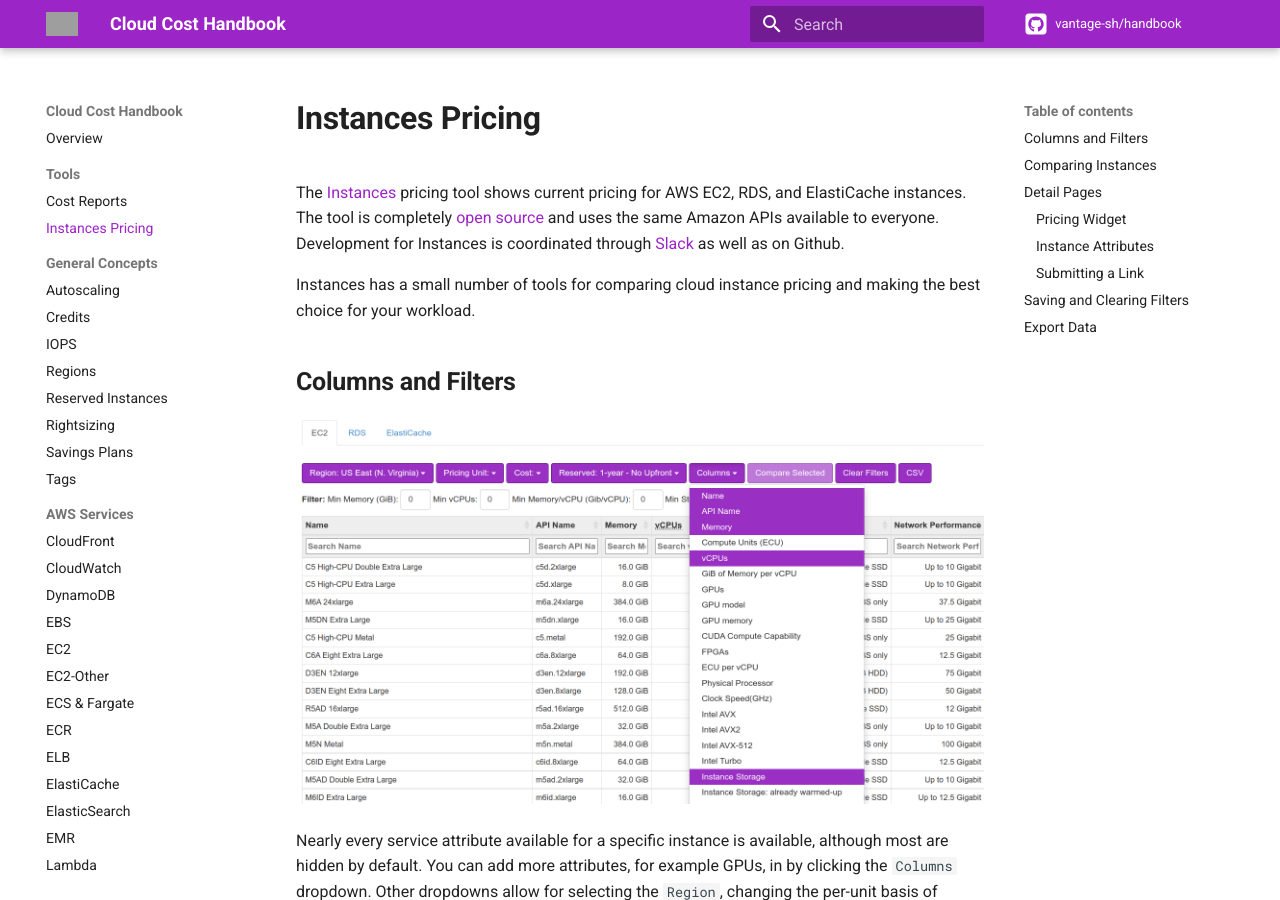
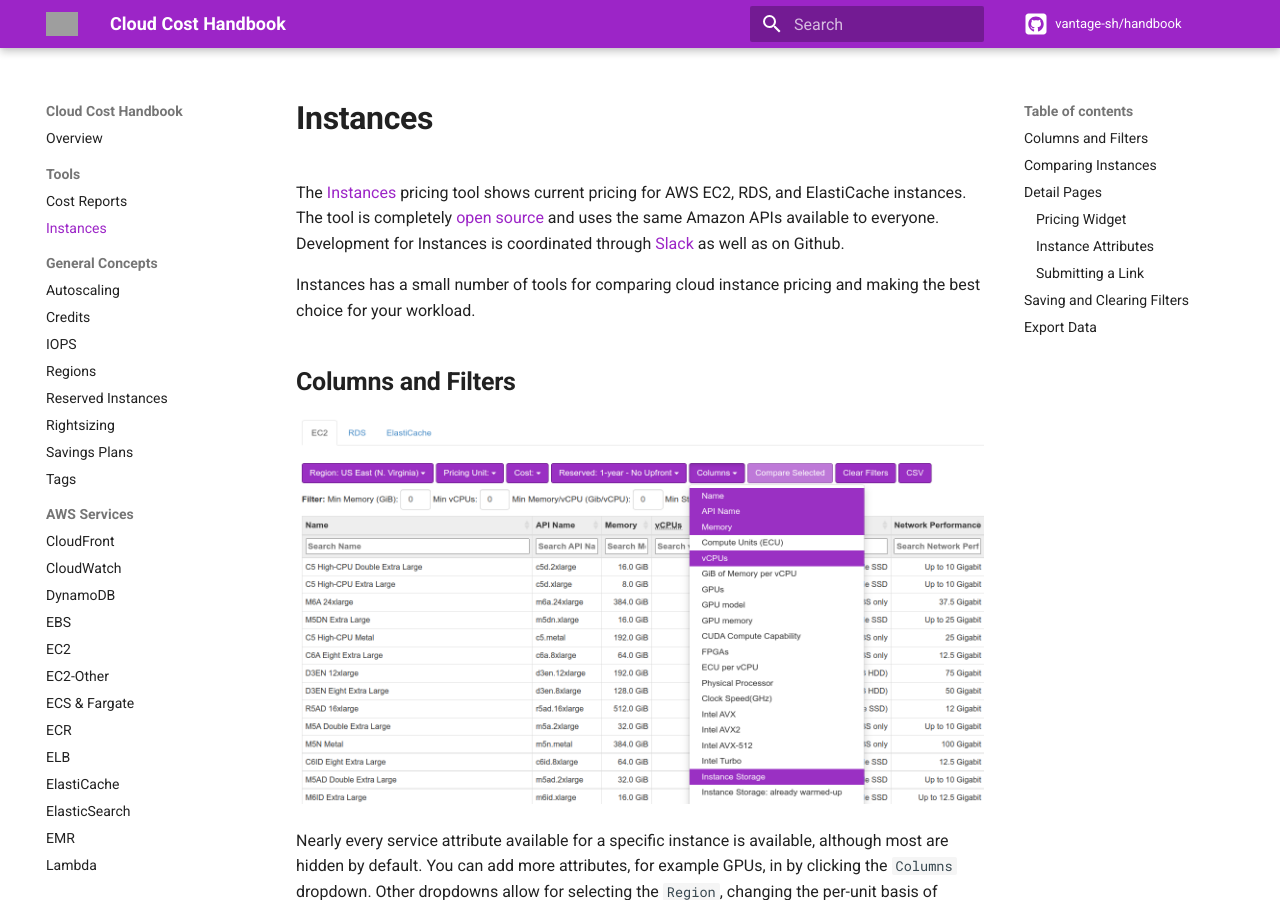
Before and after one commit to vantage-sh/handbook.vantage.sh, an MkDocs documentation site: the page built from docs/tools/instances.md, in a window 1280 px wide and 900 px high. Built offline with MkDocs 1.6.1 and Material for MkDocs 9.7.7, drawn with Linux system fonts in a browser that asks for light colours; comment, search, counter and statistics services are not loaded; grey boxes are pictures that could not be loaded.

Commit message:
rename instances page

```diff
--- a/mkdocs.yml
+++ b/mkdocs.yml
@@ -35,7 +35,7 @@
   - 'Tools':
     - 'Cost Reports': 'tools/cost-reports.md'
     # - 'Cost Explorer': 'tools/cost-explorer.md'
-    - 'Instances Pricing': 'tools/instance-pricing.md'
+    - 'Instances': 'tools/instances.md'
 
   - 'General Concepts':
     - 'Autoscaling': 'aws/concepts/autoscaling.md'
```
Also changed, not shown: docs/tools/instances.md (renamed from docs/tools/instance-pricing.md).
